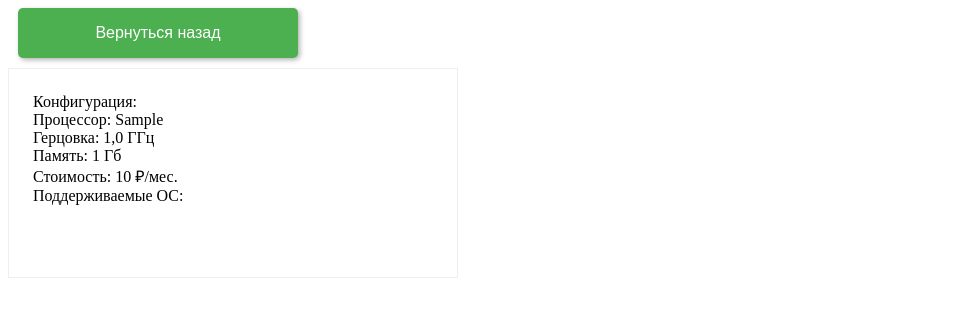
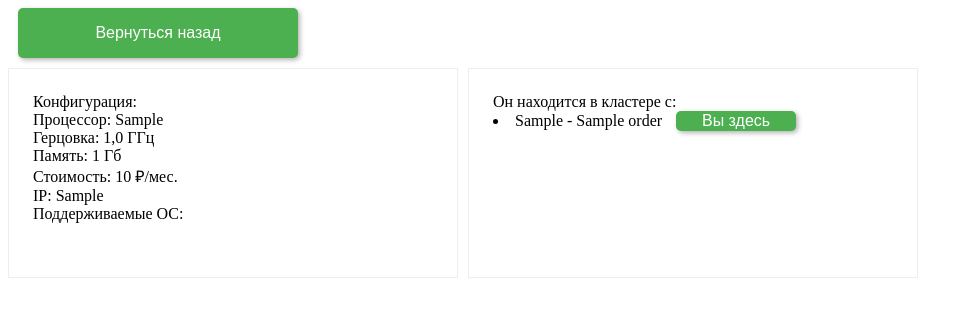
Before and after one commit to StroGe27/RIP_5sem, a Django app: page /order/1/ in a window 1280 px wide. Shown: the top 317 px of the page, without its empty margins (0-973 px from the left). Run offline with Django 5.2, Linux system fonts and the light colour scheme; tables that the repository leaves empty hold one stand-in row (values such as "Sample post"); some libraries are stand-ins or nearby versions.

Commit message:
Добавил заполнение картинками + сделал Доп

```diff
--- a/bmstu/urls.py
+++ b/bmstu/urls.py
@@ -2,6 +2,8 @@ from django.contrib import admin
 from django.urls import path
 
 from bmstu_lab import views
+
+
 
 urlpatterns = [
     path('admin/', admin.site.urls),
--- a/bmstu_lab/models.py
+++ b/bmstu_lab/models.py
@@ -2,6 +2,10 @@ from django.db import models
 
 class Users(models.Model):
     name = models.CharField(max_length=30)
+    mail = models.CharField(max_length=30)
+    password = models.CharField(max_length=30)
+    role = models.CharField()
+    who_moderator = models.ForeignKey('Moderators', on_delete=models.CASCADE)
     def __str__(self):
         return self.name
     class Meta:
@@ -14,6 +18,8 @@ class Users(models.Model):
 
 class Moderators(models.Model):
     name = models.CharField(max_length=30)
+    mail = models.CharField(max_length=30)
+    password = models.CharField(max_length=30)
     class Meta:
         app_label = 'bmstu_lab'
         managed = False
@@ -42,9 +48,11 @@ class Orders(models.Model):
     processor = models.CharField(max_length=100)
     ghz = models.FloatField()
     ram = models.IntegerField()
-    rate = models.CharField(max_length=100)
     availableos = models.CharField(max_length=10)
     cost = models.IntegerField()
+    ip = models.CharField(max_length=16)
+    cluster = models.IntegerField()
+
     def __str__(self):
         return self.title, self.status
     class Meta:
@@ -53,3 +61,8 @@ class Orders(models.Model):
         db_table = 'orders'
         verbose_name = "Услуга"
         verbose_name_plural = "Услуги"
+
+
+class Clusters(models.Model):
+    location = models.CharField(max_length=100)
+    description = models.CharField(max_length=255)
--- a/bmstu_lab/static/css/order-info.css
+++ b/bmstu_lab/static/css/order-info.css
@@ -69,3 +69,21 @@
     width: 75px;
     text-align: center;
 }
+
+.button-style-cluster {
+    width: 120px;
+    height: 20px;
+    margin-left: 10px;
+    margin-right: 10px;
+    margin-bottom: 10px;
+    background-color: #4CAF50;
+    color: white;
+    font-size: 16px;
+    border: none;
+    border-radius: 5px;
+    box-shadow: 2px 2px 5px rgba(0, 0, 0, 0.3);
+    transition: background-color 0.3s ease;
+}
+.button-style-cluster:hover {
+    background-color: #3e8e41;
+    }
--- a/bmstu_lab/static/css/order.css
+++ b/bmstu_lab/static/css/order.css
@@ -31,6 +31,7 @@
 background-color: #3e8e41;
 }
 
+
 .order-img {
     width: 280px;
     height: auto;
@@ -55,3 +56,12 @@ background-color: #3e8e41;
     line-height: 1.5;
     list-style-type: disc;
 }
+
+.fill-logo {
+    width: 800px;
+    height: 400px;
+    margin: -100px -100px -100px -100px;
+    transform: rotate(35deg);
+    background-repeat: repeat;
+    background-size: 50px 50px;
+}
--- a/bmstu_lab/templates/order.html
+++ b/bmstu_lab/templates/order.html
@@ -15,10 +15,13 @@
     <div class="order-text server-conf">
         <div></div>
         <div>Конфигурация:</div>
+
         <div>Процессор: {{ data.orders.processor }}</div>
         <div>Герцовка: {{ data.orders.ghz }} ГГц</div>
         <div>Память: {{ data.orders.ram }} Гб</div>
         <div>Стоимость: {{ data.orders.cost }} ₽/мес.</div>
+        <div>IP: {{ data.orders.ip }}</div>
+
         Поддерживаемые ОС:
         <div style="margin-top: 10px;">
 
@@ -34,7 +37,7 @@
             <img src="{% static 'images/Fedora.png' %}" alt="CentOS" width="50" height="50">
             {% endif %}
 
-            {% if "MS Windows" in data.orders.availableos %}
+            {% if "Windows" in data.orders.availableos %}
             <img src="{% static 'images/MS_Windows.png' %}" alt="CentOS" width="50" height="50">
             {% endif %}
 
@@ -67,6 +70,7 @@
                 <div class = "range-value"><h1>256</h1></div>
             </div>
         </div>
+    </div>
     {% endif %}
 
     {% if "AMD" in data.orders.processor %}
@@ -95,12 +99,20 @@
             </div>
 
         </div>
+    </div>
     {% endif %}
+    <div class="order-text server-conf" style="margin-left: 10px;">
+        Он находится в кластере с:
+        {% for i in data.clusters %}
+        <li>
+            {{ i.ip }} - {{ i.title }}
+            {% if i.title != data.orders.title %}
+                <button class="button-style-cluster" onclick="location.href='{% url 'order_url' i.id %}'" >Подробнее</button>
+            {% else %}
+            <button class="button-style-cluster" onclick="location.href='{% url 'order_url' i.id %}'" >Вы здесь</button>
+            {% endif %}
+        </li>
+        {% endfor %}
     </div>
-
 </div>
-<style>
-
-</style>
-
 {% endblock %}
--- a/bmstu_lab/templates/order_element.html
+++ b/bmstu_lab/templates/order_element.html
@@ -1,11 +1,10 @@
 {% load static %}
 <div class="order-div">
-    {% comment %} <div class="order-img" style="background-color: rgb({{ element.ram }}, 0, {{ element.ghz }})"></div> {% endcomment %}
     {% if "Intel" in element.processor %}
-    <div class="order-img" style="background-color: rgb(0, 113, 197);"></div>
+    <div class="order-img"> <div class="fill-logo" style="background-image: url(/bmstu_lab/static/images/INTEL.png);"> </div> </div>
     {% endif %}
     {% if "AMD" in element.processor %}
-    <div class="order-img" style="background-color: rgb(237, 28, 36);"></div>
+    <div class="order-img"> <div class="fill-logo" style="background-image: url(/bmstu_lab/static/images/AMD.png);"> </div> </div>
     {% endif %}
 
     <div style="margin-left: 10px; text-align: center; font-weight: 1000;"> {{ element.title }} </div>
--- a/bmstu_lab/views.py
+++ b/bmstu_lab/views.py
@@ -3,7 +3,12 @@ from bmstu_lab.models import Requests
 from bmstu_lab.models import Users
 from bmstu_lab.models import Moderators
 from bmstu_lab.models import Orders
+from bmstu_lab.models import Clusters
 from django.db.models import Q
+
+import psycopg2
+
+
 
 def GetOrders(request):
     input_text = request.GET.get("find")
@@ -27,7 +32,12 @@ def GetOrders(request):
 
 def GetOrder(request, id):
     order = Orders.objects.filter(id=id).first()
+
+    clusters = Orders.objects.filter(cluster=order.cluster)
+
+
     return render(request, 'order.html', {'data': {
+        'clusters': clusters,
         'orders': order,
         'rotate_1': int(order.ghz*30),
         'rotate_2': int((order.ram-16)*0.75),
```
Also changed, not shown: Database.txt (+9 -2 lines), bmstu_lab/migrations/0002_alter_orders_options_alter_requests_options_and_more.py (added), bmstu_lab/static/images/AMD.png (added), bmstu_lab/static/images/INTEL.png (added).
